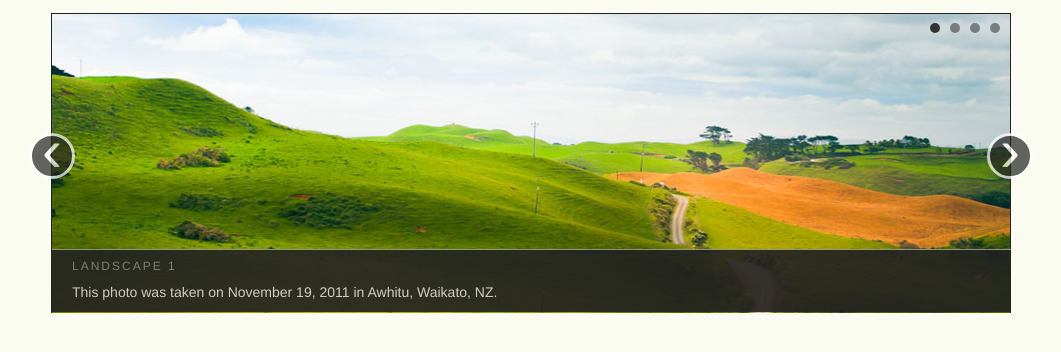
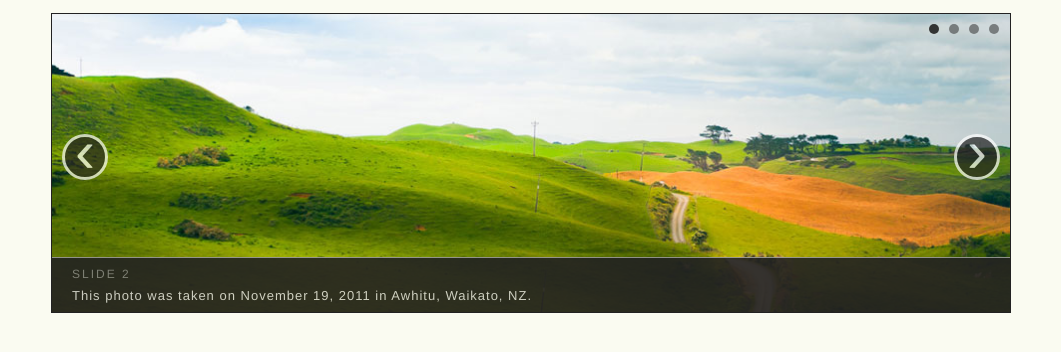
Before and after one commit to miniJs/miniSlider, a plain HTML site: page index.html in a window 1280 px wide. Shown: the part 68-420 px from the top of the page, without its empty margins (109-1170 px from the left). Drawn offline with nearby package versions, Linux system fonts and the light colour scheme.

Commit message:
Handle the next and previous animation
Do a massive refactoring at the same time

```diff
--- a/css/site.css
+++ b/css/site.css
@@ -30,31 +30,33 @@ h1 strong {
 
 /* SLIDER */
 
+#main-inner {
+    overflow: hidden;
+    height: 300px;
+    width: 960px;
+}
+
 #slider {
+    height: 300px;
     width: 960px;
-    height: 300px;
 }
 
 #slider figure {
-    border: 1px solid #222;
     height: 298px;
-    background-color: #0071D4;
+    width: 960px;
+    margin: 0;
     position: relative;
-    margin: 0;
 }
 
 #slider img {
     left: 0;
     top: 0;
-    position: absolute;
-
-
 }
 
 #slider figcaption {
     position: absolute;
     bottom: 0;
-    width: 948px;
+    width: 938px;
     padding-left: 20px;
     color: #D5D5D5;
     margin: 0;
@@ -77,13 +79,21 @@ h1 strong {
 }
 
 #slider figcaption p {
-    font-size: 14px;
-    line-height: 12px;
+    font-size: 13px;
+    line-height: 6px;
+    letter-spacing: 1px;
 }
 
 
 
 /* SLIDER CONTAINER */
+
+.slider-container {
+    border: 1px solid #222;
+    width: 958px;
+    height: 298px;
+    overflow: hidden;
+}
 
 .slider-container a, .slider-container a:hover, .slider-container a:active {
     text-decoration: none;
@@ -115,11 +125,11 @@ h1 strong {
 }
 
 .slider-container .previousBtn {
-    left: -22px;
+    left: 10px;
 }
 
 .slider-container .nextBtn {
-    right: -22px;
+    right: 10px;
 }
 
 
--- a/index.html
+++ b/index.html
@@ -18,30 +18,31 @@
   </header>
 
   <div id="main">
+    <div id="main-inner">
       <div id="slider">
         <figure>
-        <img src="images/mini-slider-1.jpg" width="958" height="300" />
+          <img src="images/mini-slider-1.jpg" width="958" height="298" />
           <figcaption>
             <h2>Landscape 1</h2>
             <p>This photo was taken on November 19, 2011 in Awhitu, Waikato, NZ.</p>
           </figcaption>
         </figure>
         <figure>
-        <img src="images/mini-slider-1.jpg" width="958" height="300" />
+          <img src="images/mini-slider-1.jpg" width="958" height="298" />
           <figcaption>
             <h2>Slide 2</h2>
             <p>This photo was taken on November 19, 2011 in Awhitu, Waikato, NZ.</p>
           </figcaption>
         </figure>
         <figure>
-        <img src="images/mini-slider-1.jpg" width="958" height="300" />
+          <img src="images/mini-slider-1.jpg" width="958" height="298" />
           <figcaption>
             <h2>Slide 3</h2>
             <p>This photo was taken on November 19, 2011 in Awhitu, Waikato, NZ.</p>
           </figcaption>
         </figure>
         <figure>
-        <img src="images/mini-slider-1.jpg" width="958" height="300" />
+          <img src="images/mini-slider-1.jpg" width="958" height="298" />
           <figcaption>
             <h2>Slide 4</h2>
             <p>This photo was taken on November 19, 2011 in Awhitu, Waikato, NZ.</p>
@@ -49,7 +50,7 @@
         </figure>
       </ul>
     </div>
-
+  </div>
   <footer>
   </footer>
 </div>
--- a/js/miniSlider.jquery.js
+++ b/js/miniSlider.jquery.js
@@ -3,40 +3,16 @@
 
   Slide = (function() {
 
-    function Slide(element, options) {
+    function Slide(element, index, options) {
       this.element = element;
+      this.index = index;
       this.options = options;
+      this.element.css({
+        position: 'absolute',
+        top: 0,
+        left: this.index * this.element.width()
+      });
     }
-
-    Slide.prototype.addCurrentClass = function() {
-      return this.element.addClass(this.options.currentClass);
-    };
-
-    Slide.prototype.addNextClass = function() {
-      return this.element.addClass(this.options.nextClass);
-    };
-
-    Slide.prototype.addPreviousClass = function() {
-      return this.element.addClass(this.options.previousClass);
-    };
-
-    Slide.prototype.removeCurrentClass = function() {
-      return this.element.removeClass(this.options.currentClass);
-    };
-
-    Slide.prototype.removeNextClass = function() {
-      return this.element.removeClass(this.options.nextClass);
-    };
-
-    Slide.prototype.removePreviousClass = function() {
-      return this.element.removeClass(this.options.previousClass);
-    };
-
-    Slide.prototype.cleanClasses = function() {
-      this.removeCurrentClass();
-      this.removeNextClass();
-      return this.removePreviousClass();
-    };
 
     return Slide;
 
@@ -47,55 +23,30 @@
     function Slider(container, options) {
       this.container = container;
       this.options = options;
-      this.wrapper = this.container.css({
-        overflow: 'hidden'
-      }).wrap("<div class=" + this.options.containerClass + " />").parent();
-      this.wrapper.css({
+      this.size = {
         height: this.container.height(),
-        width: this.container.width(),
-        position: 'relative'
-      });
+        width: this.container.width()
+      };
+      this.container.css({
+        overflow: 'hidden',
+        position: 'absolute',
+        top: 0,
+        left: 0
+      }).wrap("<div class='" + this.options.containerClass + "' style='position: relative; overflow: hidden;'/>");
+      this.wrapper = this.container.parent();
       this.initSlides();
+      this.container.css('width', this.size.width * this.slides.length);
+      this.initTracker();
     }
-
-    Slider.prototype.run = function() {
-      var _this = this;
-      console.log('run');
-      return this.container.children().on('mouseenter', function() {
-        return _this.pause();
-      }).on('mouseleave', function() {
-        return _this.resume();
-      });
-    };
-
-    Slider.prototype.next = function() {
-      return console.log('next');
-    };
-
-    Slider.prototype.previous = function() {
-      return console.log('previous');
-    };
-
-    Slider.prototype.to = function(number) {
-      return console.log("go to slide " + number);
-    };
-
-    Slider.prototype.pause = function() {
-      return console.log('pause');
-    };
-
-    Slider.prototype.resume = function() {
-      return console.log('resume');
-    };
 
     Slider.prototype.appendNavigation = function() {
       var _this = this;
-      this.wrapper.append(this.previousElement()).append(this.nextElement());
-      this.nextElement().on('click', function() {
+      this.wrapper.append(this.previousLink()).append(this.nextLink());
+      this.nextLink().on('click', function() {
         _this.next();
         return false;
       });
-      return this.previousElement().on('click', function() {
+      return this.previousLink().on('click', function() {
         _this.previous();
         return false;
       });
@@ -111,16 +62,16 @@
       });
     };
 
-    Slider.prototype.previousElement = function() {
-      return this.$previousElement || (this.$previousElement = $('<a />', {
+    Slider.prototype.previousLink = function() {
+      return this.$previousLink || (this.$previousLink = $('<a />', {
         html: this.options.previousBtnContent,
         "class": this.options.previousBtnClass,
         href: '#'
       }));
     };
 
-    Slider.prototype.nextElement = function() {
-      return this.$nextElement || (this.$nextElement = $('<a />', {
+    Slider.prototype.nextLink = function() {
+      return this.$nextLink || (this.$nextLink = $('<a />', {
         html: this.options.nextBtnContent,
         "class": this.options.nextBtnClass,
         href: '#'
@@ -146,27 +97,64 @@
       return this.slides.length;
     };
 
-    Slider.prototype.slides = function() {
-      return this.slides;
-    };
-
     Slider.prototype.initSlides = function() {
       var _this = this;
       this.slides = [];
-      this.container.children().each(function(index, element) {
-        return _this.slides.push(new Slide($(element), _this.options));
+      return this.container.children().each(function(index, element) {
+        return _this.slides.push(new Slide($(element), index, _this.options));
       });
-      return this.initTracker();
     };
 
     Slider.prototype.initTracker = function() {
-      this.currentIndex = 0;
-      this.nextIndex = 1;
-      this.previousIndex = this.itemsCount() - 1;
-      this.slides[this.currentIndex].addCurrentClass();
-      this.slides[this.nextIndex].addNextClass();
-      return this.slides[this.previousIndex].addPreviousClass();
+      return this.currentIndex = 0;
     };
+
+    Slider.prototype.currentSlide = function() {
+      return this.slides[this.currentIndex];
+    };
+
+    Slider.prototype.nextSlide = function() {
+      return this.slides[this.nextIndex];
+    };
+
+    Slider.prototype.previousSlide = function() {
+      return this.slides[this.previousIndex];
+    };
+
+    Slider.prototype.play = function() {
+      var animation,
+        _this = this;
+      animation = setInterval(function() {
+        return _this.next();
+      }, this.options.delay);
+      if (this.options.pauseOnHover) {
+        return this.container.children().on('mouseenter', function() {
+          return _this.pause();
+        }).on('mouseleave', function() {
+          return _this.resume();
+        });
+      }
+    };
+
+    Slider.prototype.next = function() {
+      return this.container.animate({
+        left: this.container.position().left - this.size.width
+      }, this.options.transitionSpeed, this.options.transitionEasing);
+    };
+
+    Slider.prototype.previous = function() {
+      return this.container.animate({
+        left: this.container.position().left + this.size.width
+      }, this.options.transitionSpeed, this.options.transitionEasing);
+    };
+
+    Slider.prototype.to = function(number) {
+      return console.log("go to slide " + number);
+    };
+
+    Slider.prototype.pause = function() {};
+
+    Slider.prototype.resume = function() {};
 
     return Slider;
 
@@ -174,17 +162,16 @@
 
   $(function() {
     $.miniSlider = function(element, options) {
-      var setState, slider, state;
+      var slider;
       this.defaults = {
         autoPlay: true,
-        firstDelay: 2000,
-        delay: 1000,
+        firstDelay: 5000,
+        delay: 3000,
         preloadImage: '',
         containerClass: 'slider-container',
         currentClass: 'current',
         previousClass: 'previous',
         nextClass: 'next',
-        effect: 'slide',
         transitionSpeed: 500,
         transitionEasing: 'swing',
         pauseOnHover: false,
@@ -201,16 +188,9 @@
         onTransition: function() {},
         onComplete: function() {}
       };
-      state = '';
       slider = {};
       this.settings = {};
       this.$element = $(element);
-      setState = function(_state) {
-        return state = _state;
-      };
-      this.getState = function() {
-        return state;
-      };
       this.getSetting = function(settingKey) {
         return this.settings[settingKey];
       };
@@ -218,13 +198,11 @@
         return this.settings[functionName]();
       };
       this.init = function() {
-        setState('loading');
         this.settings = $.extend({}, this.defaults, options);
         slider = new Slider(this.$element, this.settings);
-        setState('ready');
         if (this.getSetting('showNavigation')) slider.appendNavigation();
         if (this.getSetting('showPagination')) slider.appendPagination();
-        if (this.getSetting('autoPlay')) return slider.run();
+        if (this.getSetting('autoPlay')) return slider.play();
       };
       return this.init();
     };
```
Also changed, not shown: js/miniSlider.jquery.coffee (+57 -78 lines), README.md. Lines whose indentation alone changed are shown as unchanged.
